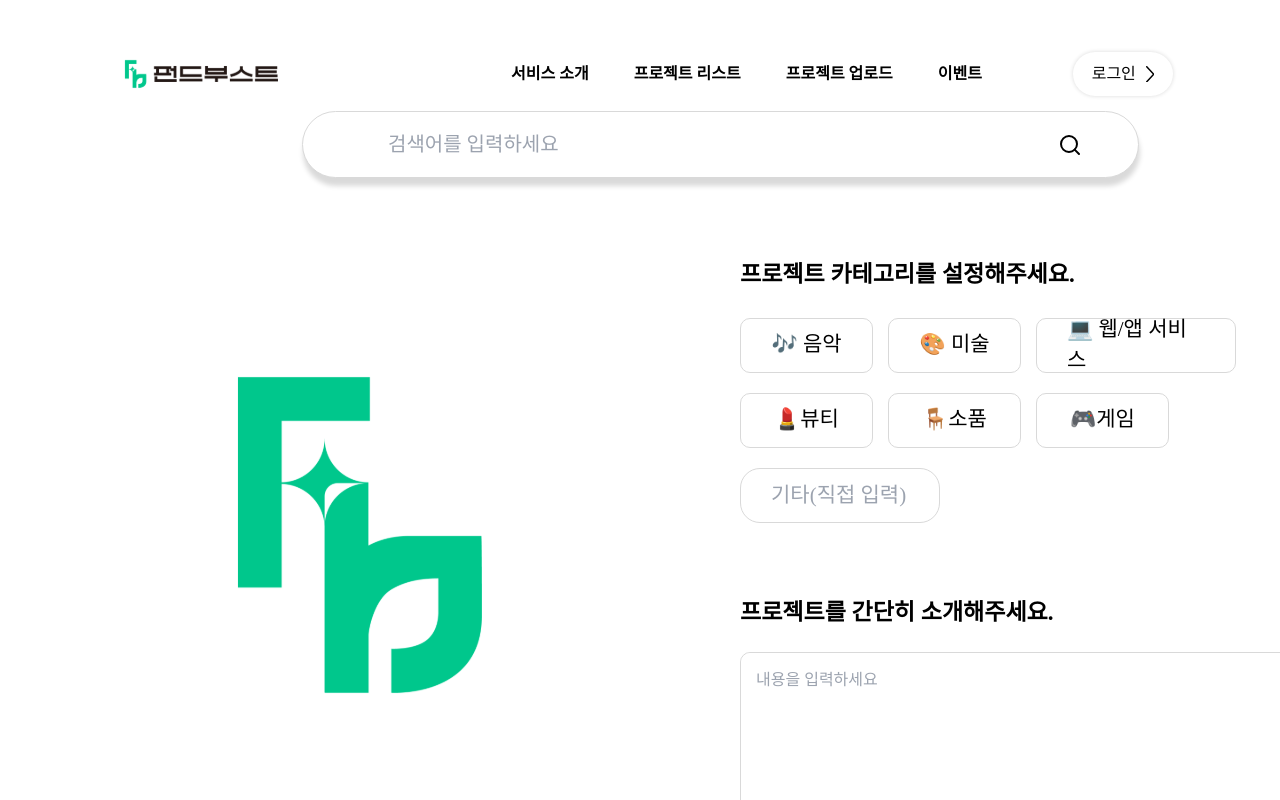
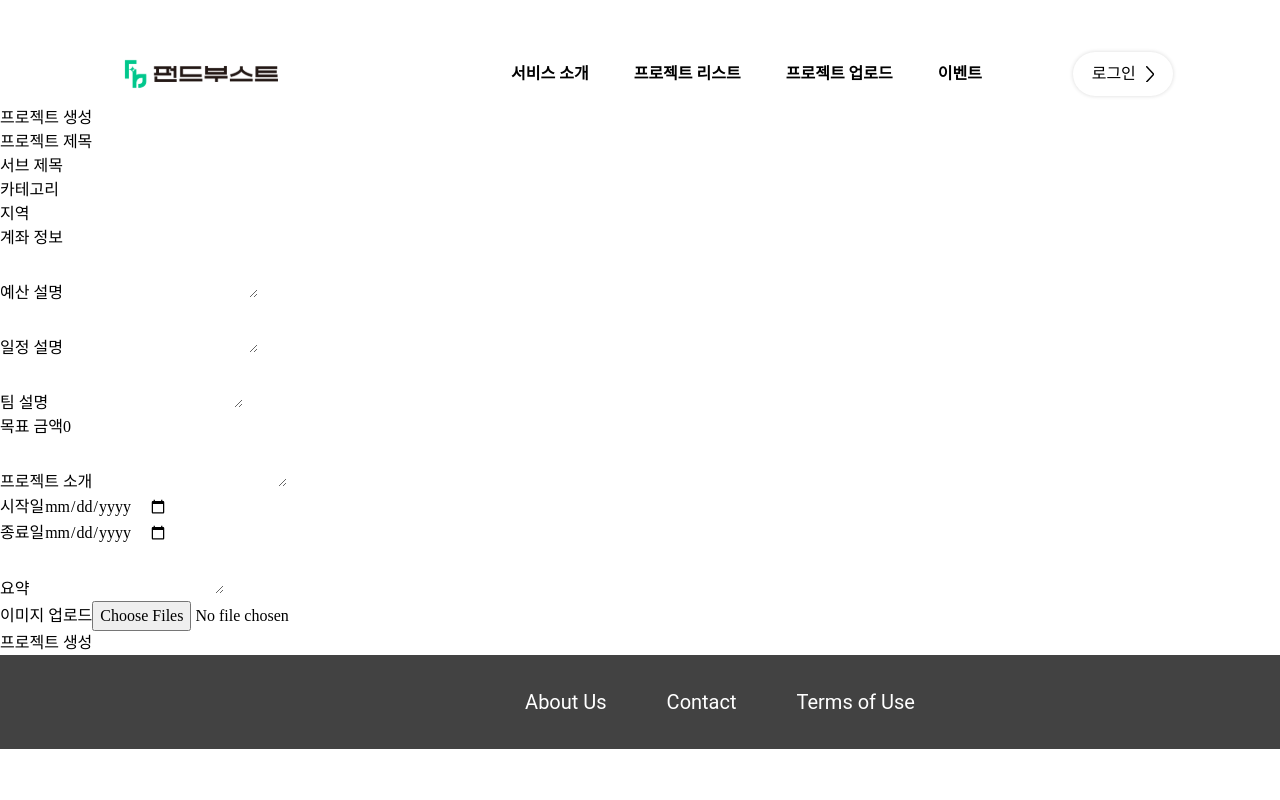
Before and after one commit to 9oormthon-univ/2024_DANPOONG_TEAM_38_FE, a React (Create React App) app: page /upload in a window 1280 px wide. Shown: the top 800 px of the page. Built offline with nearby package versions, Linux system fonts and the light colour scheme; a web font is replaced by a local one.

Commit message:
프로젝트 작성 페이지 api 연동및 css 작업중

```diff
--- /dev/null
+++ b/src/apis/project/PostCreateProject.js
@@ -0,0 +1,73 @@
+import axios from "axios";
+
+const createProject = async (requestData) => {
+  const {
+    mainTitle,
+    subTitle,
+    category,
+    region,
+    account,
+    budgetDescription,
+    scheduleDescription,
+    teamDescription,
+    targetAmount,
+    introduction,
+    images, // 이미지 배열
+    startDate,
+    endDate,
+    summary,
+  } = requestData;
+
+  const accessToken = sessionStorage.getItem("accessToken");
+
+  if (!accessToken) {
+    console.error("토큰이 존재하지 않습니다. 로그인 후 다시 시도해주세요.");
+    throw new Error("인증되지 않은 유저입니다.");
+  }
+
+  // FormData 생성
+  const formData = new FormData();
+  formData.append("mainTitle", mainTitle);
+  formData.append("subTitle", subTitle);
+  formData.append("category", category);
+  formData.append("region", region);
+  formData.append("account", account);
+  formData.append("budgetDescription", budgetDescription);
+  formData.append("scheduleDescription", scheduleDescription);
+  formData.append("teamDescription", teamDescription);
+  formData.append("targetAmount", targetAmount);
+  formData.append("introduction", introduction);
+  formData.append("startDate", startDate);
+  formData.append("endDate", endDate);
+  formData.append("summary", summary);
+
+  // 이미지 배열을 폼 데이터에 추가
+  if (images && Array.isArray(images)) {
+    images.forEach((image, index) => {
+      formData.append("images", image); // 배열을 images로 append
+    });
+  }
+
+  try {
+    const response = await axios.post(
+      `${process.env.REACT_APP_API_URL}/api/project`,
+      formData,
+      {
+        headers: {
+          "Content-Type": "multipart/form-data",
+          Authorization: `Bearer ${accessToken}`,
+        },
+      }
+    );
+
+    return response.data;
+  } catch (error) {
+    console.error(
+      "프로젝트 생성 중 에러 발생:",
+      error.response?.data || error.message
+    );
+    throw error;
+  }
+};
+
+export default createProject;
--- a/src/page/project/upload/index.jsx
+++ b/src/page/project/upload/index.jsx
@@ -1,4 +1,4 @@
-import React from "react";
+import React, { useState } from "react";
 import Search from "../../main/components/Search";
 
 import { ReactComponent as Logo } from "../../../assets/component/project/uploadlogo.svg";
@@ -6,26 +6,208 @@ import PjCategory from "./PjCategory";
 import PjIntroduce from "./PjIntroduce";
 import PjPreparation from "./PjPreparation";
 
+import createProject from "../../../apis/project/PostCreateProject";
+import { useOutletContext } from "react-router-dom";
+
 const Upload = () => {
+  const [mainTitle, setMainTitle] = useState("");
+  const [subTitle, setSubTitle] = useState("");
+  const [category, setCategory] = useState("");
+  const [region, setRegion] = useState("");
+  const [account, setAccount] = useState("");
+  const [budgetDescription, setBudgetDescription] = useState("");
+  const [scheduleDescription, setScheduleDescription] = useState("");
+  const [teamDescription, setTeamDescription] = useState("");
+  const [targetAmount, setTargetAmount] = useState(0);
+  const [introduction, setIntroduction] = useState("");
+  const [images, setImages] = useState([]);
+  const [startDate, setStartDate] = useState("");
+  const [endDate, setEndDate] = useState("");
+  const [summary, setSummary] = useState("");
+
+  const { isLoggedIn, accessToken } = useOutletContext();
+  console.log("받은 토큰 확인", accessToken);
+
+  const handleSubmit = async (e) => {
+    e.preventDefault();
+
+    // Create requestData with all required fields
+    const requestData = {
+      mainTitle,
+      subTitle,
+      category,
+      region,
+      account,
+      budgetDescription,
+      scheduleDescription,
+      teamDescription,
+      targetAmount,
+      introduction,
+      images,
+      startDate,
+      endDate,
+      summary,
+      accessToken,
+    };
+
+    try {
+      const result = await createProject(requestData);
+      console.log("프로젝트 생성 성공:", result);
+      // Handle success (e.g., redirect, show success message, etc.)
+    } catch (error) {
+      console.error("프로젝트 생성 실패:", error);
+    }
+  };
+
+  const handleImageChange = (e) => {
+    setImages(e.target.files);
+  };
+
   return (
-    // ui아직 미완성
-    // 프로젝트 만드는 api 연동 필요
-    <div className="upload-container">
-      <Search />
-      <div className="upload-main-container">
-        <div className="upload-main-logo-container">
-          <Logo />
+    <div>
+      <h1>프로젝트 생성</h1>
+      <form onSubmit={handleSubmit}>
+        <div>
+          <label>프로젝트 제목</label>
+          <input
+            type="text"
+            value={mainTitle}
+            onChange={(e) => setMainTitle(e.target.value)}
+            required
+          />
         </div>
-        <div className="upload-main-write-container">
-          {/* 카테고리, 내용입력 api 연동 필요 */}
-          <PjCategory />
-          <PjIntroduce />
-          {/* 프로젝트 작성1에서 다음 버튼 만들어지면 그후 넘어가게 연동 필요 */}
-          {/* <PjPreparation /> */}
+        <div>
+          <label>서브 제목</label>
+          <input
+            type="text"
+            value={subTitle}
+            onChange={(e) => setSubTitle(e.target.value)}
+            required
+          />
         </div>
-      </div>
+        <div>
+          <label>카테고리</label>
+          <input
+            type="text"
+            value={category}
+            onChange={(e) => setCategory(e.target.value)}
+            required
+          />
+        </div>
+        <div>
+          <label>지역</label>
+          <input
+            type="text"
+            value={region}
+            onChange={(e) => setRegion(e.target.value)}
+            required
+          />
+        </div>
+        <div>
+          <label>계좌 정보</label>
+          <input
+            type="text"
+            value={account}
+            onChange={(e) => setAccount(e.target.value)}
+            required
+          />
+        </div>
+        <div>
+          <label>예산 설명</label>
+          <textarea
+            value={budgetDescription}
+            onChange={(e) => setBudgetDescription(e.target.value)}
+            required
+          />
+        </div>
+        <div>
+          <label>일정 설명</label>
+          <textarea
+            value={scheduleDescription}
+            onChange={(e) => setScheduleDescription(e.target.value)}
+            required
+          />
+        </div>
+        <div>
+          <label>팀 설명</label>
+          <textarea
+            value={teamDescription}
+            onChange={(e) => setTeamDescription(e.target.value)}
+            required
+          />
+        </div>
+        <div>
+          <label>목표 금액</label>
+          <input
+            type="number"
+            value={targetAmount}
+            onChange={(e) => setTargetAmount(e.target.value)}
+            required
+          />
+        </div>
+        <div>
+          <label>프로젝트 소개</label>
+          <textarea
+            value={introduction}
+            onChange={(e) => setIntroduction(e.target.value)}
+            required
+          />
+        </div>
+        <div>
+          <label>시작일</label>
+          <input
+            type="date"
+            value={startDate}
+            onChange={(e) => setStartDate(e.target.value)}
+            required
+          />
+        </div>
+        <div>
+          <label>종료일</label>
+          <input
+            type="date"
+            value={endDate}
+            onChange={(e) => setEndDate(e.target.value)}
+            required
+          />
+        </div>
+        <div>
+          <label>요약</label>
+          <textarea
+            value={summary}
+            onChange={(e) => setSummary(e.target.value)}
+            required
+          />
+        </div>
+        <div>
+          <label>이미지 업로드</label>
+          <input type="file" multiple onChange={handleImageChange} />
+        </div>
+        <button type="submit">프로젝트 생성</button>
+      </form>
     </div>
   );
 };
 
+// return (
+// // ui아직 미완성
+// // 프로젝트 만드는 api 연동 필요
+// <div className="upload-container">
+//   <Search />
+//   <div className="upload-main-container">
+//     <div className="upload-main-logo-container">
+//       <Logo />
+//     </div>
+//     <div className="upload-main-write-container">
+//       {/* 카테고리, 내용입력 api 연동 필요 */}
+//       <PjCategory />
+//       <PjIntroduce />
+//       {/* 프로젝트 작성1에서 다음 버튼 만들어지면 그후 넘어가게 연동 필요 */}
+//       {/* <PjPreparation /> */}
+//     </div>
+//   </div>
+// </div>
+
+// );
+
 export default Upload;
```
